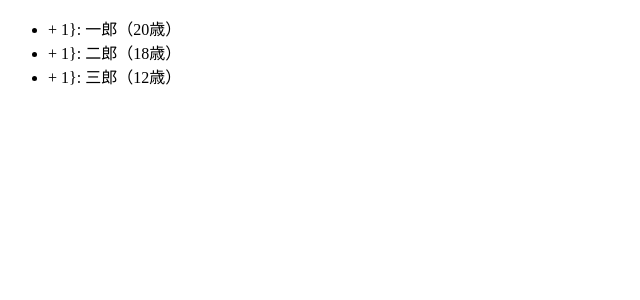
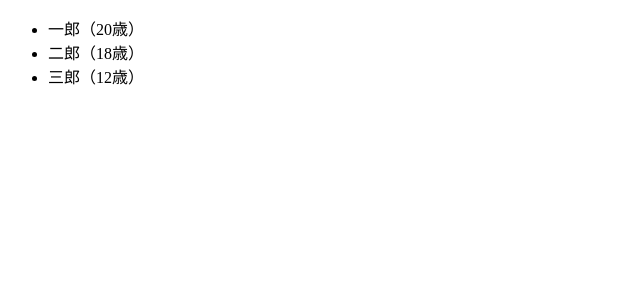
Before and after one commit to codegrid/2025-svelte-demo, a SvelteKit app: page /6/2 in a window 1280 px wide. Shown: the top 300 px of the page, without its empty margins (0-640 px from the left). Built offline with nearby package versions, Linux system fonts and the light colour scheme.

Commit message:
Fix template

```diff
--- a/src/routes/6/2/+page.svelte
+++ b/src/routes/6/2/+page.svelte
@@ -20,7 +20,7 @@
 
 <ul>
   {#each brothers as bro (bro.id)}
-    <li>+ 1}: {bro.name}（{bro.age}歳）</li>
+    <li>{bro.name}（{bro.age}歳）</li>
   {:else}
     <li>兄弟はいません。</li>
   {/each}
```
